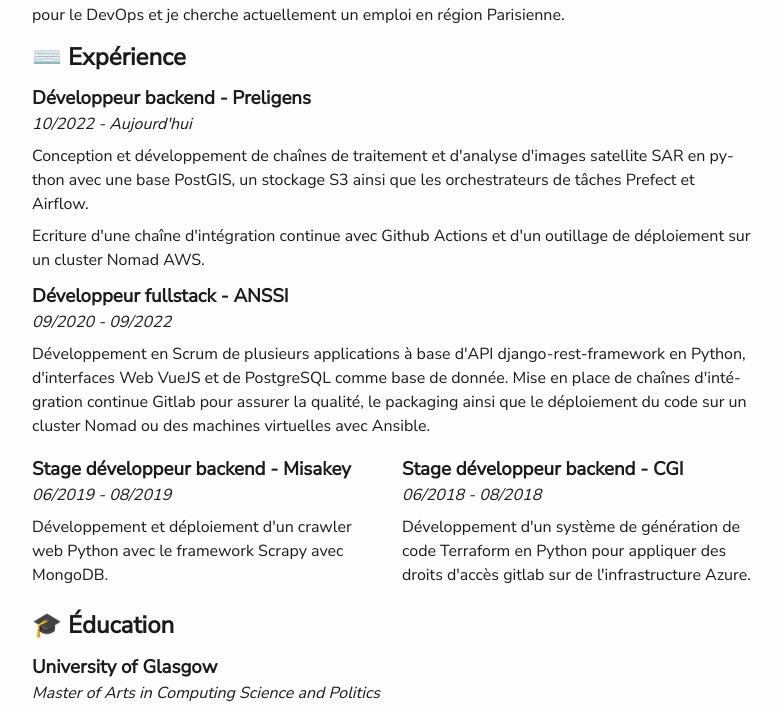
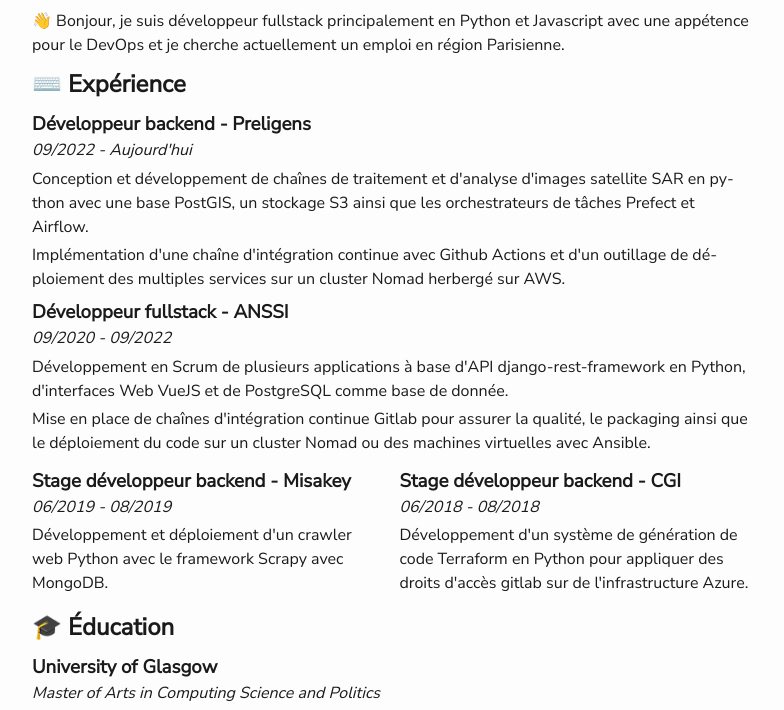
Before and after one commit to guillaumedsde/curriculum-vitae, a plain HTML site: page index.html in a window 1280 px wide. Shown: the part 175-885 px from the top of the page, without its empty margins (248-1032 px from the left). Drawn offline with Linux system fonts and the light colour scheme.

Commit message:
feat: update content

```diff
--- a/index.html
+++ b/index.html
@@ -29,7 +29,7 @@
       body {
         margin: 0 auto;
         max-width: 45em;
-        padding: 50px;
+        padding: 75px;
         hyphens: auto;
         overflow-wrap: break-word;
         text-rendering: optimizeLegibility;
@@ -37,7 +37,7 @@
       }
 
       p {
-        margin: 0.5em 0;
+        margin: 0.25em 0;
       }
 
       ul {
@@ -56,19 +56,19 @@
       h2,
       h3,
       h4 {
-        margin-top: 0.5em;
+        margin-top: 0.4em;
         margin-bottom: 0;
       }
 
       .contact-container {
         display: flex;
         justify-content: space-between;
-        margin: 0.5em 0;
+        margin: 0.75em 0;
       }
 
       .column-container {
         display: flex;
-        grid-gap: 20px;
+        grid-gap: 15px;
         justify-content: space-between;
       }
 
@@ -78,7 +78,7 @@
 
       .heading-subtitle {
         margin-top: 0;
-        margin-bottom: 0.5em;
+        margin-bottom: 0.3em;
       }
 
       @media not print {
@@ -91,7 +91,7 @@
           h2,
           h3,
           h4 {
-            margin-top: 0.25em;
+            margin-top: 0.2em;
           }
 
           h1 {
@@ -121,7 +121,7 @@
           background-color: transparent;
           color: black;
           max-width: none;
-          min-width: 56em;
+          min-width: 54em;
         }
 
         p,
@@ -172,24 +172,28 @@
 
     <h2>⌨️ Expérience</h2>
     <h3>Développeur backend - Preligens</h3>
-    <p class="heading-subtitle"><em>10/2022 - Aujourd'hui</em></p>
+    <p class="heading-subtitle"><em>09/2022 - Aujourd'hui</em></p>
     <p>
       Conception et développement de chaînes de traitement et d'analyse d'images
       satellite SAR en python avec une base PostGIS, un stockage S3 ainsi que
       les orchestrateurs de tâches Prefect et Airflow.
     </p>
     <p>
-      Ecriture d'une chaîne d'intégration continue avec Github Actions et d'un
-      outillage de déploiement sur un cluster Nomad AWS.
+      Implémentation d'une chaîne d'intégration continue avec Github Actions et
+      d'un outillage de déploiement des multiples services sur un cluster Nomad
+      herbergé sur AWS.
     </p>
     <h3>Développeur fullstack - ANSSI</h3>
     <p class="heading-subtitle"><em>09/2020 - 09/2022</em></p>
     <p>
       Développement en Scrum de plusieurs applications à base d'API
       django-rest-framework en Python, d'interfaces Web VueJS et de PostgreSQL
-      comme base de donnée. Mise en place de chaînes d'intégration continue
-      Gitlab pour assurer la qualité, le packaging ainsi que le déploiement du
-      code sur un cluster Nomad ou des machines virtuelles avec Ansible.
+      comme base de donnée.
+    </p>
+    <p>
+      Mise en place de chaînes d'intégration continue Gitlab pour assurer la
+      qualité, le packaging ainsi que le déploiement du code sur un cluster
+      Nomad ou des machines virtuelles avec Ansible.
     </p>
     <div class="column-container">
       <div class="column-item">
```
Also changed, not shown: 2 other files.
